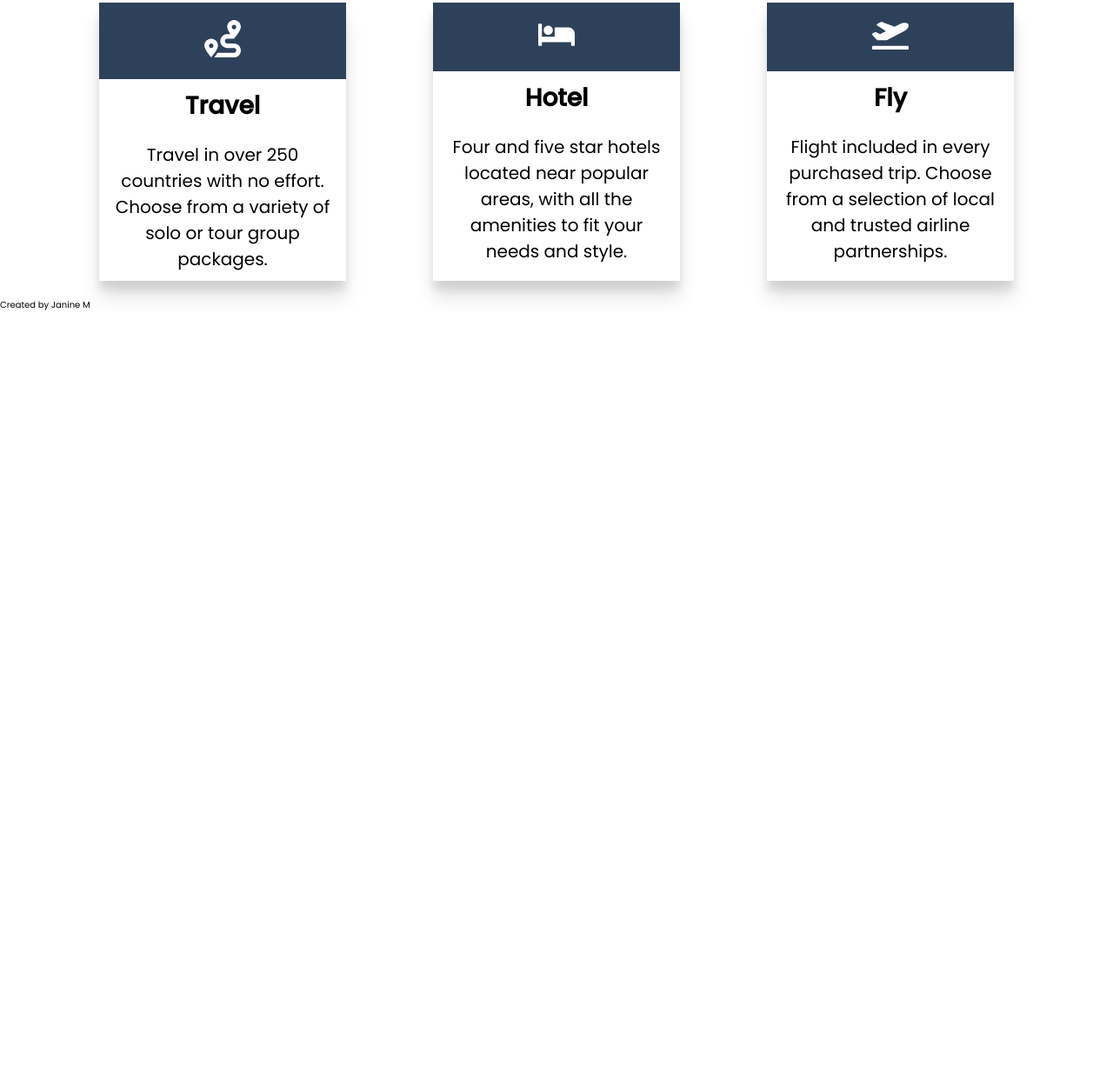
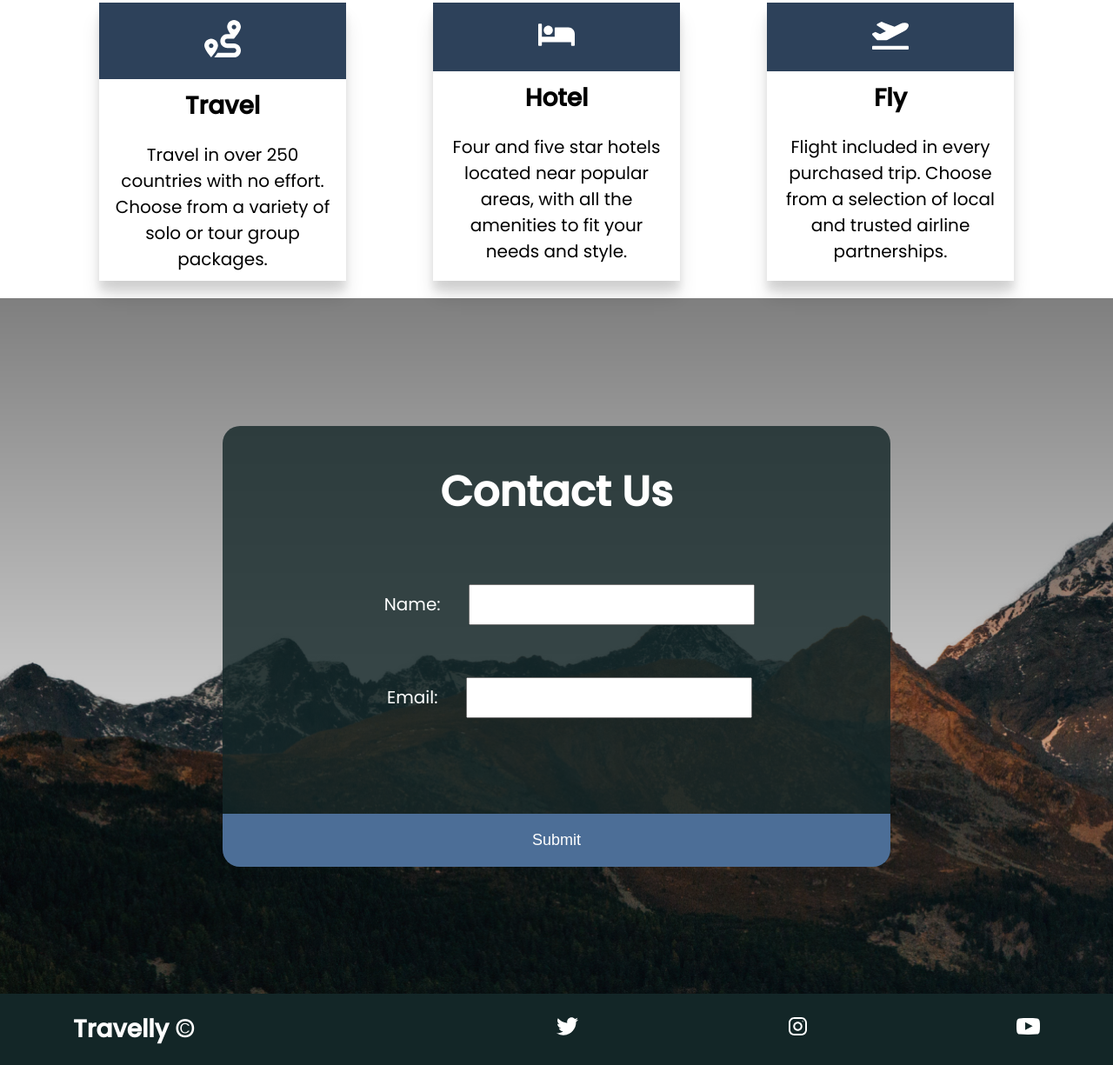
Before and after one commit to janine-velveteen/Travelly, a plain HTML site: page index.html in a window 1280 px wide. Shown: the part 1859-3084 px from the top of the page at 87% size. Before the commit the page ends 2218 px from the top, so only its background shows below. Drawn offline with Linux system fonts and the light colour scheme; a web font is replaced by a local one.

Commit message:
Created and Styled contact forms, added footer

```diff
--- a/index.html
+++ b/index.html
@@ -94,6 +94,41 @@
         </div>
       </div>
     </section>
-    <footer>Created by Janine M</footer>
+    <section id="contact">
+      <div class="form-wrapper">
+        <header class="form-header">
+          <h2>Contact Us</h2>
+        </header>
+        <form action="">
+          <div class="name-form">
+            <label for="name">Name:</label>
+            <input type="text" name="name" required />
+          </div>
+          <div class="email-form">
+            <label for="email">Email:</label>
+            <input type="email" name="email" required />
+          </div>
+          <button type="submit">Submit</button>
+        </form>
+      </div>
+    </section>
+    <footer>
+      <div class="footer-wrapper">
+        <h5>Travelly &copy;</h5>
+        <ul>
+          <li>
+            <a href="https://twitter.com/janine_vlvtn"
+              ><img src="/icons/twitter.svg" alt=""
+            /></a>
+          </li>
+          <li>
+            <a href="#"><img src="/icons/instagram.svg" alt="" /></a>
+          </li>
+          <li>
+            <a href="#"><img src="/icons/youtube.svg" alt="" /></a>
+          </li>
+        </ul>
+      </div>
+    </footer>
   </body>
 </html>
--- a/style.css
+++ b/style.css
@@ -215,6 +215,80 @@ nav ul {
   padding: 1rem;
 }
 
+/* Contact Section */
+
+#contact {
+  min-height: 100vh;
+  background: linear-gradient(rgba(0, 0, 0, 0.5), transparent),
+    url("/images/contact-mountain.png");
+  background-size: cover;
+  background-repeat: no-repeat;
+  display: flex;
+  align-items: center;
+  justify-content: center;
+}
+
+.form-wrapper {
+  background: rgba(19, 38, 39, 0.8);
+  width: 60%;
+  color: white;
+  border-radius: 20px;
+}
+
+.form-header {
+  text-align: center;
+  padding: 4rem;
+}
+
+.name-form,
+.email-form {
+  text-align: center;
+  padding: 3rem;
+}
+
+.form-wrapper label {
+  margin: 0rem 3rem;
+}
+
+.form-wrapper input {
+  padding: 1rem 3rem;
+}
+
+.form-wrapper button {
+  width: 100%;
+  padding: 2rem;
+  margin-top: 8rem;
+  border-bottom-left-radius: 20px;
+  border-bottom-right-radius: 20px;
+}
+
+footer {
+  color: white;
+  background: rgba(19, 38, 39, 1);
+}
+
+.footer-wrapper {
+  display: flex;
+  padding: 2rem;
+  width: 90%;
+  margin: auto;
+  align-items: center;
+  min-height: 10vh;
+  flex-wrap: wrap;
+}
+
+footer h5 {
+  flex: 1 1 40rem;
+}
+
+.footer-wrapper ul {
+  list-style: none;
+  display: flex;
+  flex: 1 1 40rem;
+  justify-content: space-between;
+  align-items: center;
+}
+
 /*Media Queries*/
 @media screen and (max-width: 932px) {
   html {
@@ -242,4 +316,10 @@ nav ul {
     -webkit-text-fill-color: white;
     padding-left: 2rem;
   }
+  footer {
+    text-align: center;
+  }
+  footer h5 {
+    padding-bottom: 2rem;
+  }
 }
```
